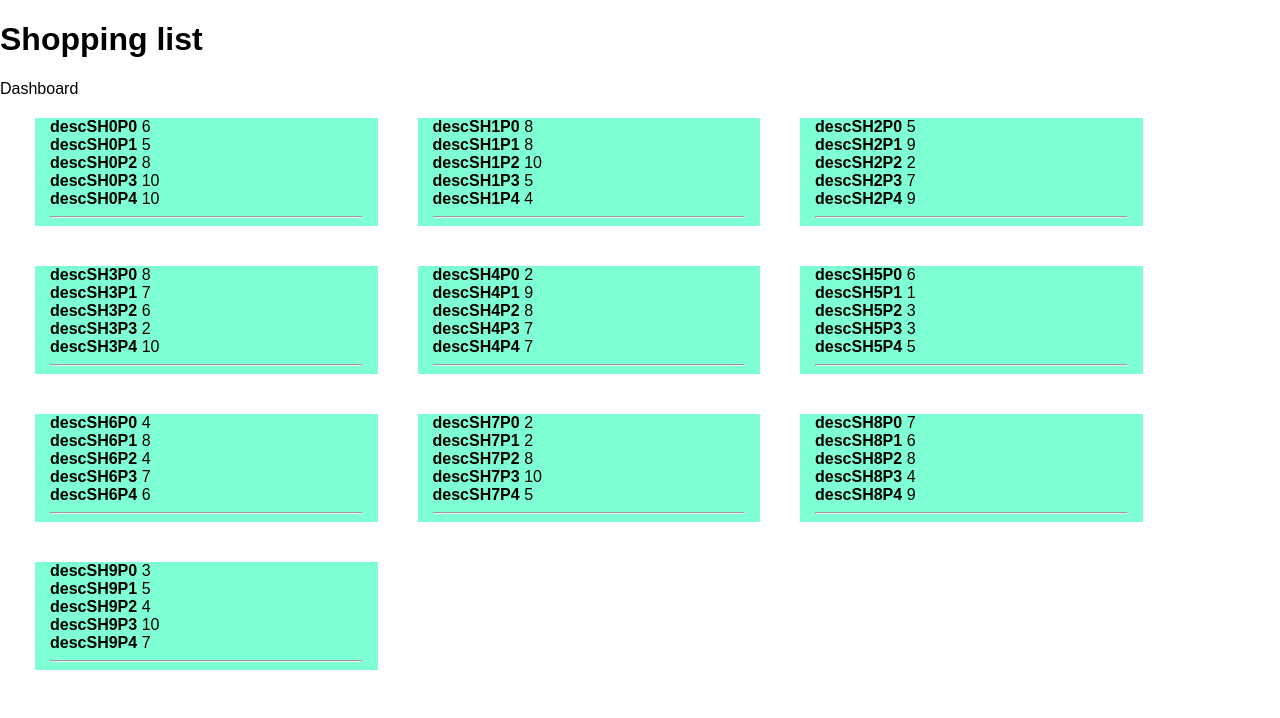
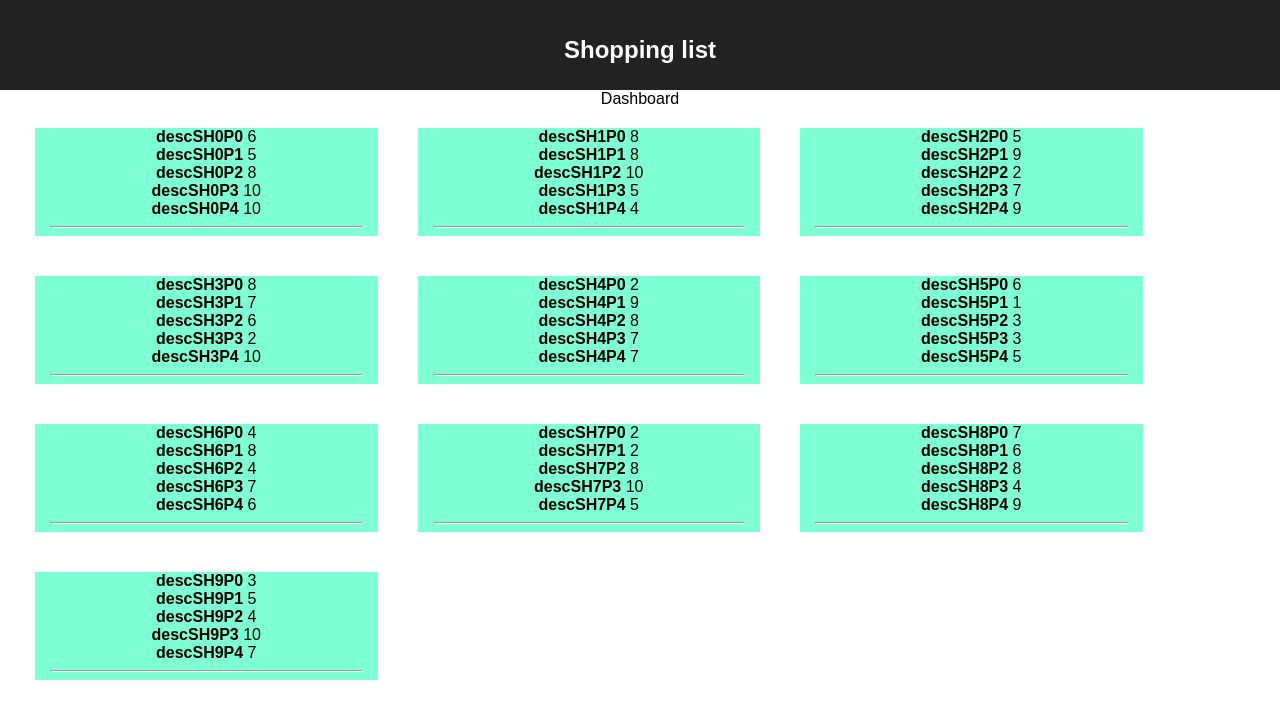
Before and after one commit to stefyrosca/shopping-list, a React app: page / in a window 1280 px wide. Shown: the top 718 px of the page. Built offline with nearby package versions, Linux system fonts and the light colour scheme.

Commit message:
Fix style import in main component

```diff
--- a/src/App.css
+++ b/src/App.css
@@ -1,3 +1,12 @@
+html {
+  font-family: sans-serif;
+  -webkit-text-size-adjust: 100%;
+  -ms-text-size-adjust: 100%;
+}
+body {
+  margin: 0;
+}
+
 .App {
   text-align: center;
 }
--- a/src/App.js
+++ b/src/App.js
@@ -1,5 +1,5 @@
 import React, {Component} from 'react';
-import './App.css';
+import styles from './App.css';
 import {Route, Router, Switch} from 'react-router'
 import createHistory from 'history/createBrowserHistory'
 import {routes} from './pages'
@@ -9,9 +9,9 @@ const history = createHistory();
 class App extends Component {
     render() {
         return (
-            <div className="App">
-                <header className="App-header">
-                    <h1 className="App-title">Shopping list</h1>
+            <div className={styles.App}>
+                <header className={styles['App-header']}>
+                    <h1 className={styles["App-title"]}>Shopping list</h1>
                 </header>
                 <div>
                     <Router history={history}>
```
